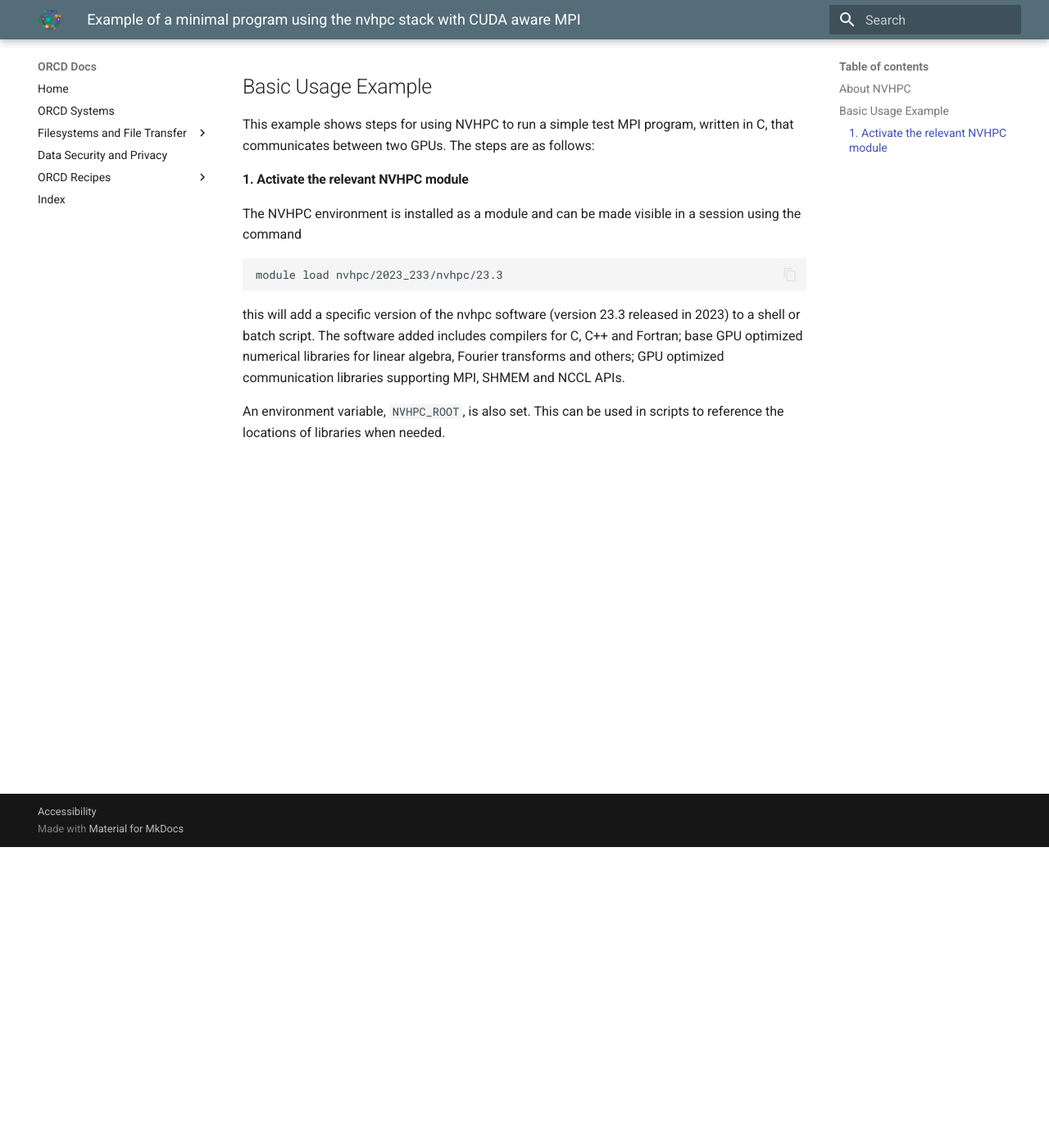
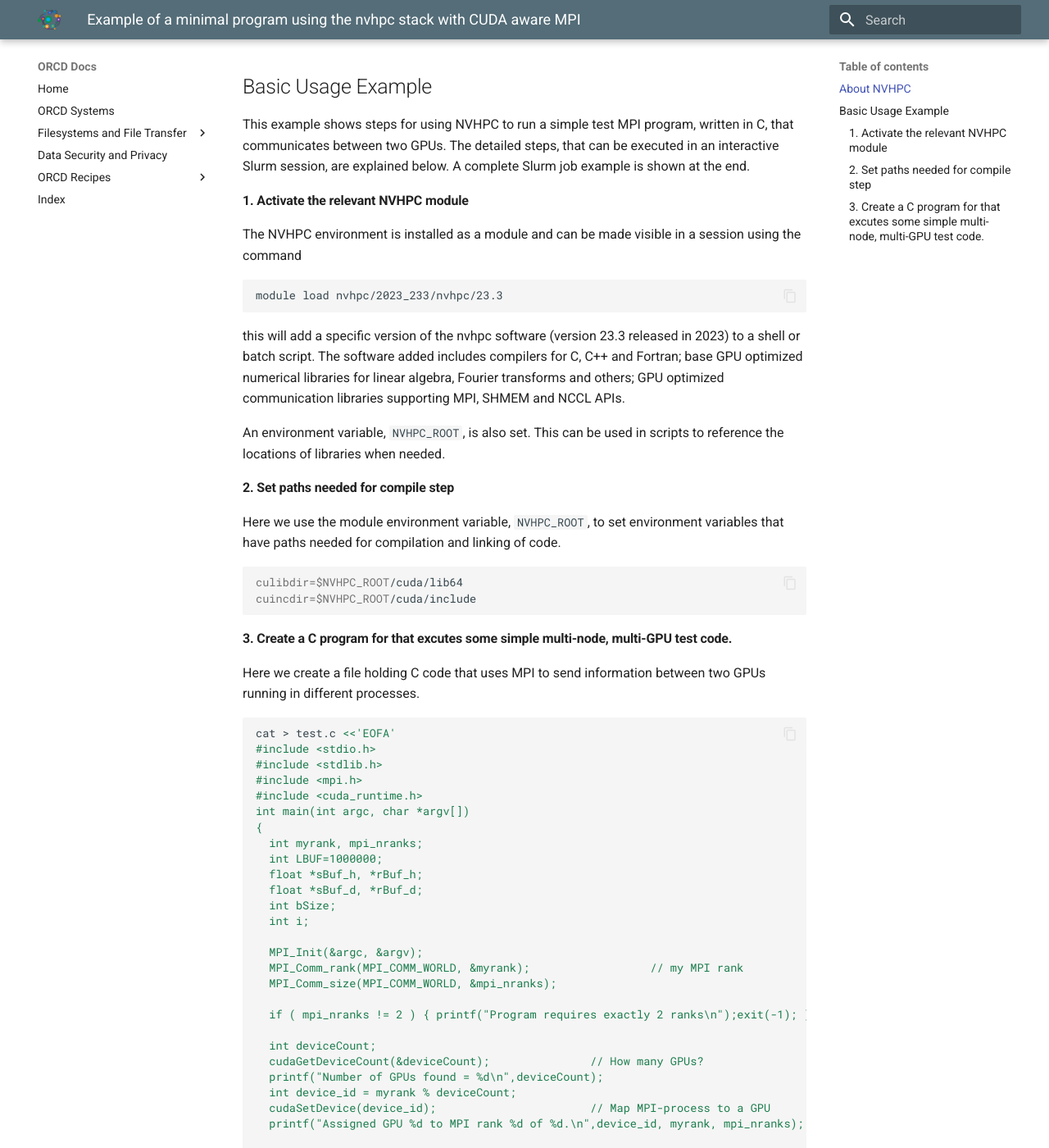
Before and after one commit to mit-orcd/orcd-docs-edit, an MkDocs documentation site: the page built from docs/recipes/nvhpc-a100-with-cuda-and-mpi-example.md, in a window 1280 px wide and 1400 px high, scrolled down 367 px. Shown: the whole window at 82% size. Built offline with MkDocs 1.6.1 and Material for MkDocs 9.7.7, drawn with Linux system fonts in a browser that asks for light colours; some of the changed text lies outside the part shown.

Commit message:
Add some C

````diff
--- a/docs/recipes/nvhpc-a100-with-cuda-and-mpi-example.md
+++ b/docs/recipes/nvhpc-a100-with-cuda-and-mpi-example.md
@@ -20,7 +20,8 @@ specifically optimized for NVidia GPU hardware. It supports single and multi-GPU
 ## Basic Usage Example
 
 This example shows steps for using NVHPC to run a simple test MPI program, written in C, that communicates between two GPUs.
-The steps are as follows:
+The detailed steps, that can be executed in an interactive Slurm session, are explained
+below.  A complete Slurm job example is shown at the end.
 
 #### 1. Activate the relevant NVHPC module
 
@@ -36,3 +37,86 @@ transforms and others; GPU optimized communication libraries supporting MPI, SHM
 
 An environment variable, `NVHPC_ROOT`, is also set. This can be used in scripts to reference the locations of libraries
 when needed.
+
+#### 2. Set paths needed for compile step
+
+Here we use the module environment variable, `NVHPC_ROOT`, to set environment variables
+that have paths needed for compilation and linking of code.
+
+```bash
+culibdir=$NVHPC_ROOT/cuda/lib64
+cuincdir=$NVHPC_ROOT/cuda/include
+```
+
+#### 3. Create a C program for that excutes some simple multi-node, multi-GPU test code.
+
+Here we create a file holding C code that uses MPI to send information between two GPUs
+running in different processes.
+
+```bash
+cat > test.c <<'EOFA'
+#include <stdio.h>
+#include <stdlib.h>
+#include <mpi.h>
+#include <cuda_runtime.h>
+int main(int argc, char *argv[])
+{
+  int myrank, mpi_nranks;
+  int LBUF=1000000;
+  float *sBuf_h, *rBuf_h;
+  float *sBuf_d, *rBuf_d;
+  int bSize;
+  int i;
+
+  MPI_Init(&argc, &argv);
+  MPI_Comm_rank(MPI_COMM_WORLD, &myrank);                  // my MPI rank
+  MPI_Comm_size(MPI_COMM_WORLD, &mpi_nranks);
+
+  if ( mpi_nranks != 2 ) { printf("Program requires exactly 2 ranks\n");exit(-1); }
+
+  int deviceCount;
+  cudaGetDeviceCount(&deviceCount);               // How many GPUs?
+  printf("Number of GPUs found = %d\n",deviceCount);
+  int device_id = myrank % deviceCount;
+  cudaSetDevice(device_id);                       // Map MPI-process to a GPU
+  printf("Assigned GPU %d to MPI rank %d of %d.\n",device_id, myrank, mpi_nranks);
+
+  // Allocate buffers on each host and device
+  bSize = sizeof(float)*LBUF;
+  sBuf_h = malloc(bSize);
+  rBuf_h = malloc(bSize);
+  for (i=0;i<LBUF;++i){
+    sBuf_h[i]=(float)myrank;
+    rBuf_h[i]=-1.;
+  }
+  if ( myrank == 0 ) {
+   printf("rBuf_h[0] = %f\n",rBuf_h[0]);
+  }
+
+  cudaMalloc((void **)&sBuf_d,bSize);
+  cudaMalloc((void **)&rBuf_d,bSize);
+
+  cudaMemcpy(sBuf_d,sBuf_h,bSize,cudaMemcpyHostToDevice);
+
+  if ( myrank == 0 ) {
+   MPI_Recv(rBuf_d,LBUF,MPI_REAL,1,0,MPI_COMM_WORLD,MPI_STATUS_IGNORE);
+  }
+  else if ( myrank == 1 ) {
+   MPI_Send(sBuf_d,LBUF,MPI_REAL,0,0,MPI_COMM_WORLD);
+  }
+  else
+  {
+   printf("Unexpected myrank value %d\n",myrank);
+   exit(-1);
+  }
+
+  cudaMemcpy(rBuf_h,rBuf_d,bSize,cudaMemcpyDeviceToHost);
+  if ( myrank == 0 ) {
+   printf("rBuf_h[0] = %f\n",rBuf_h[0]);
+  }
+
+  MPI_Barrier(MPI_COMM_WORLD);
+  MPI_Finalize();
+}
+EOFA
+```
````
